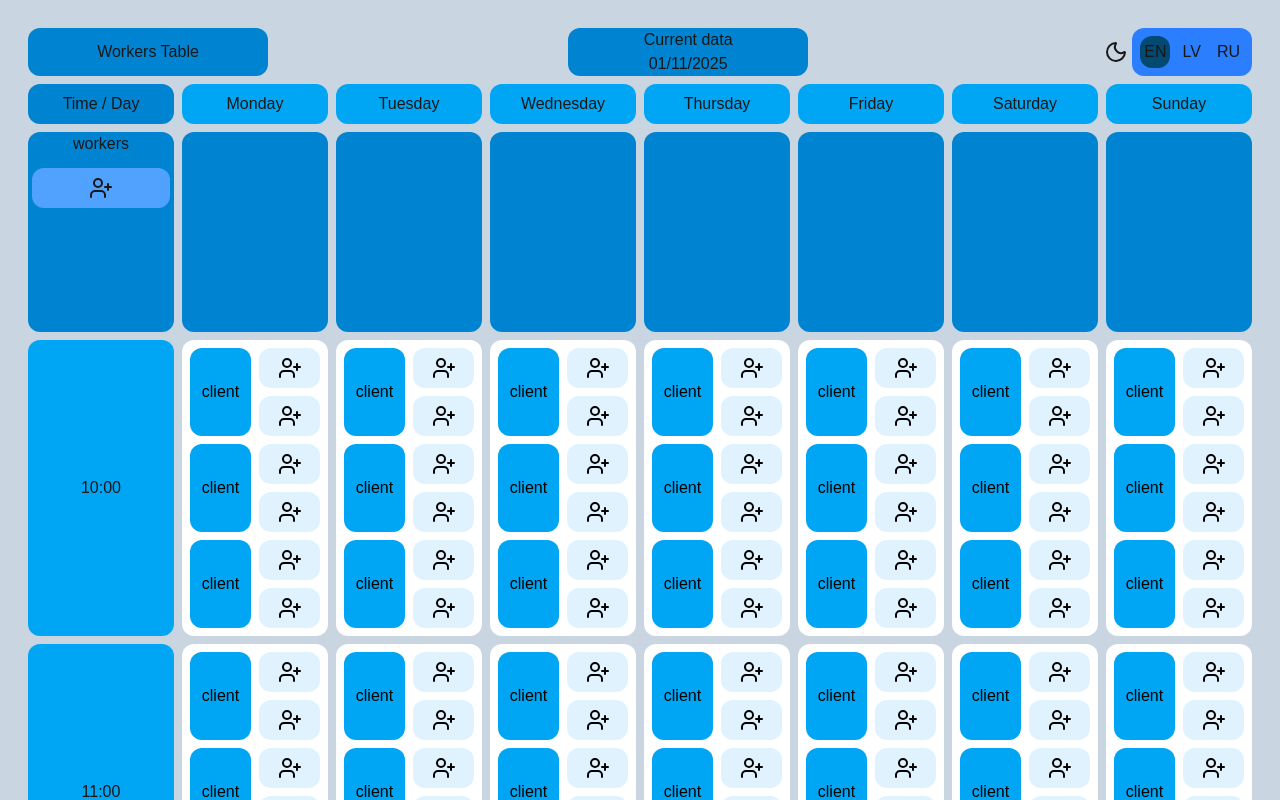
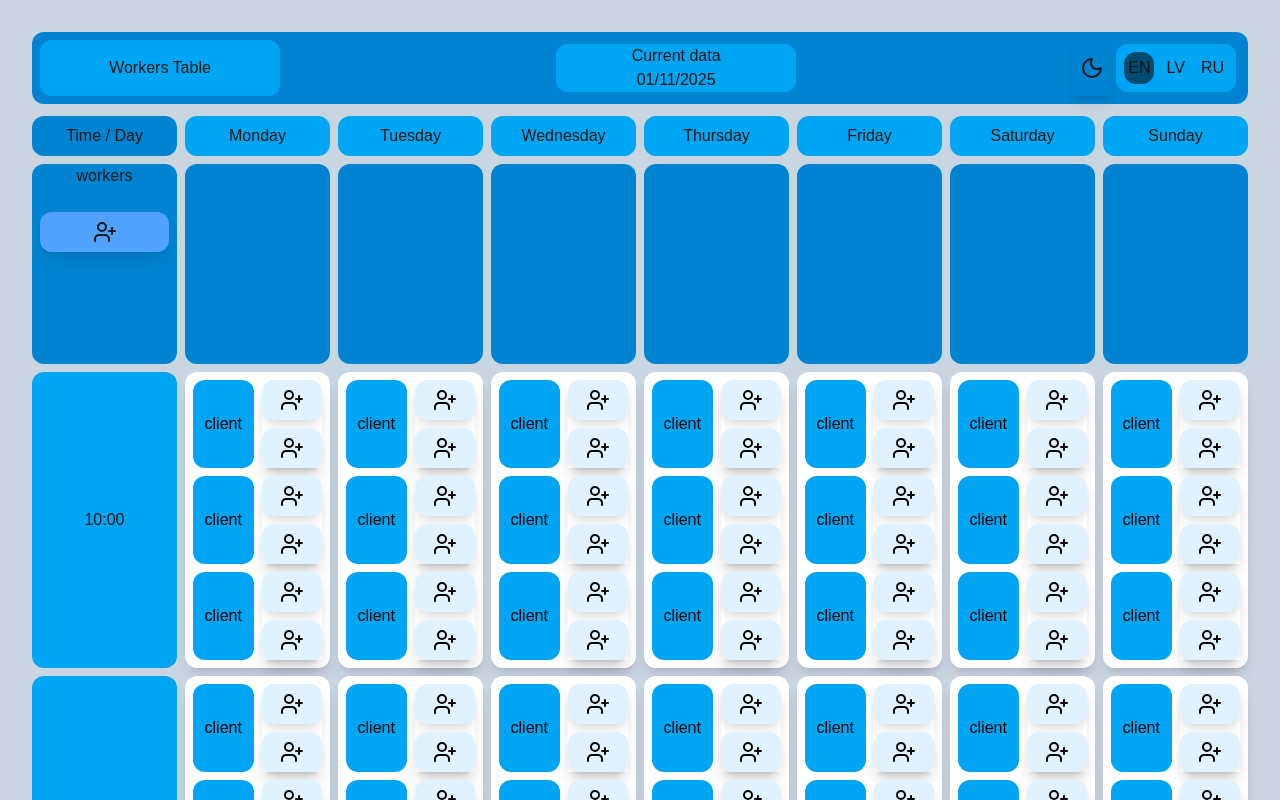
Before and after one commit to LilithStd/work_schedule, a Next.js app: page / in a window 1280 px wide. Shown: the top 800 px of the page. Built offline with nearby package versions, Linux system fonts and the light colour scheme.

Commit message:
update styles for chnage view app

```diff
--- a/src/app/page.tsx
+++ b/src/app/page.tsx
@@ -2,7 +2,7 @@ import TableCell from "@/components/tableCell";
 
 export default function Main() {
   return (
-    <main className="align-center flex min-h-screen w-full flex-col">
+    <main className="flex min-h-screen w-full flex-col">
       <TableCell />
     </main>
   )
--- a/src/components/cell.tsx
+++ b/src/components/cell.tsx
@@ -65,9 +65,9 @@ export default function Cell({ id, day, time }: CellProps) {
                 >
                     <Client name={tempClientName} />
                 </button>
-                <div className="xl:w-1/2 flex flex-col gap-2">
+                <div className="xl:w-1/2 flex flex-col gap-2 shadow-lg">
                     {cellData?.cells.map((item, idx) => (
-                        <button key={idx} className={`rounded-xl flex items-center justify-center ${isOpen && item.cell === currentCellId && typeModalWindow === MODAL_TYPE.ADD_WORKER ? 'bg-fuchsia-600' : 'bg-sky-100  hover:bg-emerald-200'} `}
+                        <button key={idx} className={`rounded-xl shadow-lg flex items-center justify-center ${isOpen && item.cell === currentCellId && typeModalWindow === MODAL_TYPE.ADD_WORKER ? 'bg-fuchsia-600' : 'bg-sky-100  hover:bg-emerald-200'} `}
                             onClick={() => (
                                 onClickCallBack(item.cell)
                             )}
--- a/src/components/currentData.tsx
+++ b/src/components/currentData.tsx
@@ -4,7 +4,7 @@ import React from 'react'
 export default function CurrentData() {
     const currentData = dayjs().format(('DD/MM/YYYY'))
     return (
-        <div className="flex flex-col items-center justify-center rounded-xl bg-sky-600 w-60 text-center m-1">
+        <div className="flex flex-col items-center justify-center rounded-xl bg-sky-500 w-60 text-center m-1">
             <h2>Current data</h2>
             <h2 >
                 {currentData}
--- a/src/components/languageSwitcher.tsx
+++ b/src/components/languageSwitcher.tsx
@@ -7,7 +7,7 @@ export default function LanguageSwitcher() {
     const currentLanguageApp = useGlobalStore((state) => state.currentLanguageApp)
 
     return (
-        <div className="bg-blue-500 w-fit flex gap-2 justify-center m-1 p-2 rounded-xl self-end">
+        <div className="bg-sky-500 w-fit flex gap-2 justify-center m-1 p-2 rounded-xl self-end">
             {LANGUAGE_APP.map((item) =>
                 <button
                     key={item}
--- a/src/components/tableCell.tsx
+++ b/src/components/tableCell.tsx
@@ -7,7 +7,6 @@ import WorkersList from "./workersList";
 import LanguageSwitcher from "./languageSwitcher";
 import ThemeSwitcher from "./themeSwitcher";
 import { useGlobalStore } from "@/store/globalStore";
-import dayjs from "dayjs";
 import CurrentData from "./currentData";
 
 
@@ -20,8 +19,9 @@ export default function TableCell() {
     const dark = 'bg-slate-300'
     const additionalAppFunctional = useMemo(() => {
         return (
-            <div className="flex justify-between">
-                <h2 className="flex items-center justify-center rounded-xl bg-sky-600 w-60 text-center m-1">
+            <div className="flex justify-between bg-sky-600 p-2 m-2 rounded-xl">
+
+                <h2 className="flex items-center justify-center rounded-xl bg-sky-500 p-2 w-60 text-center">
                     Workers Table
                 </h2 >
                 <CurrentData />
@@ -44,7 +44,7 @@ export default function TableCell() {
                     return (
                         <div
                             key={`${day.day}-${time}`}
-                            className="rounded-xl bg-white text-black text-center m-1"
+                            className="rounded-xl bg-white text-black text-center m-1 shadow-lg"
                         >
                             {slot?.data?.length ? (
                                 slot.data.map((item) => (
@@ -68,7 +68,7 @@ export default function TableCell() {
     return (
         <div className={` ${currentThemeApp === THEME.LIGHT ? dark : 'bg-stone-800'} p-6`}>
             {additionalAppFunctional}
-            <div className="grid grid-cols-8">
+            <div className="grid grid-cols-8 m-1">
                 <div className="m-1 rounded-xl bg-sky-600 flex items-center justify-center">
                     Time / Day
                 </div>
--- a/src/components/themeSwitcher.tsx
+++ b/src/components/themeSwitcher.tsx
@@ -13,7 +13,7 @@ export default function ThemeSwitcher() {
     const setCurrentTheme = useGlobalStore((state) => state.setCurrentTheme)
     const currentTheme = useGlobalStore((state) => state.currentThemeApp)
     return (
-        <div className="flex justify-center items-center">
+        <div className="flex justify-center items-center p-2 shadow-lg">
             {currentTheme === THEME.LIGHT ? <MoonIcons onClick={() => { setCurrentTheme(THEME.DARK) }} /> : <SunIcons onClick={() => { setCurrentTheme(THEME.LIGHT) }} />}
         </div>
     )
--- a/src/components/workersList.tsx
+++ b/src/components/workersList.tsx
@@ -52,12 +52,12 @@ export default function WorkersList() {
         <React.Fragment>
             <div className=" bg-sky-600 text-center flex flex-col min-h-50  m-1 rounded-xl">
                 <h2 className="text-center">workers</h2>
-                <div className="m-1 flex flex-col gap-2">
+                <div className="m-2 flex flex-col gap-2">
                     {workerData.map((worker) => <Worker key={worker.id} worker={worker} />)}
                 </div>
 
                 <button
-                    className="m-1 rounded-xl bg-blue-400 p-2 flex items-center justify-center"
+                    className="m-2 rounded-xl bg-blue-400 p-2 flex items-center justify-center shadow-lg"
                     onClick={handleOpenModal}
                 >
                     <AddWorkerIcons />
```
